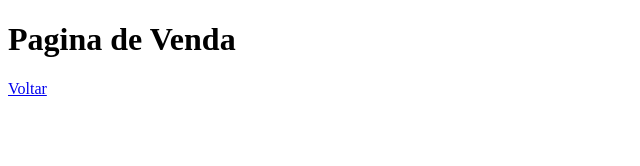
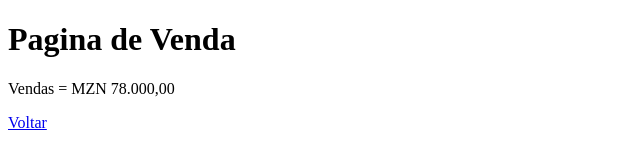
Before and after one commit to Cmadalena/aulagit, a plain HTML site: page vendas.html in a window 1280 px wide. Shown: the whole page, without its empty margins (0-640 px from the left). Drawn offline with Linux system fonts and the light colour scheme.

Commit message:
acrescentei o preco

```diff
--- a/vendas.html
+++ b/vendas.html
@@ -8,6 +8,7 @@
 </head>
 <body>
     <h1>Pagina de Venda</h1>
+    <p>Vendas = MZN 78.000,00 </p>
     <a href="index.html">Voltar</a>
 </body>
 </html>
```
